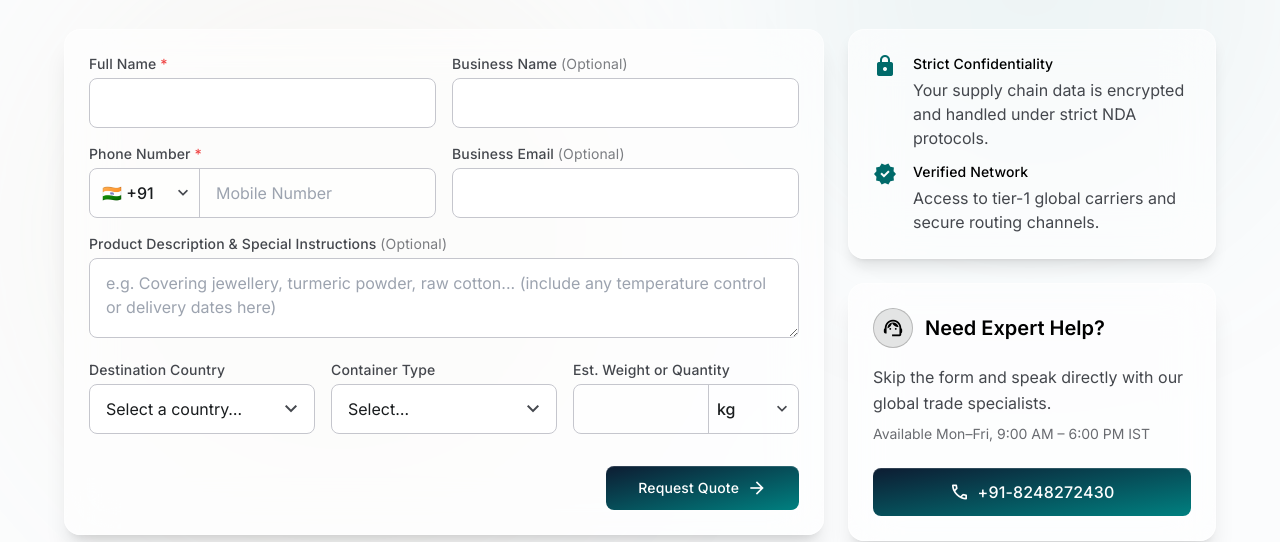
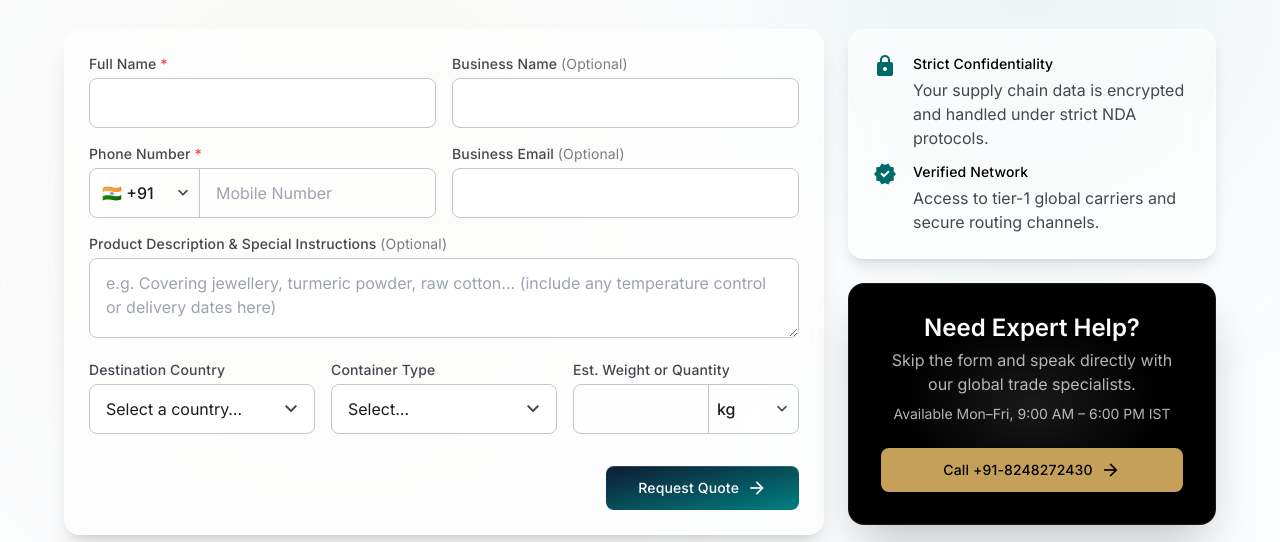
Before and after one commit to Sureshb11/pulseglobaltrade, a website built with Vite: page quote.html in a window 1280 px wide. Shown: the part 259-801 px from the top of the page. Built offline with nearby package versions, Linux system fonts and the light colour scheme.

Commit message:
fix: restore sidebar layout and style Need Expert Help box

```diff
--- a/quote.html
+++ b/quote.html
@@ -347,8 +347,7 @@
 
           <!-- Sidebar -->
           <aside class="lg:col-span-4 flex flex-col gap-6">
-
-            <!-- Trust -->
+            <!-- Trust Features -->
             <section class="card p-6 bg-white/60 backdrop-blur-xl border border-white/50 shadow-lg hover:shadow-xl transition-shadow duration-300">
               <h2 class="sr-only">Why work with us</h2>
               <div class="flex items-start gap-4 mb-stack-md">
@@ -372,25 +371,21 @@
             </section>
 
             <!-- Direct contact -->
-            <section class="card p-5 sm:p-6 md:p-6 bg-white/60 backdrop-blur-xl border border-white/50 shadow-xl transition-all duration-500 hover:shadow-2xl hover:bg-white/70">
-              <div class="flex items-center gap-3 mb-4">
-                <div class="w-10 h-10 rounded-full bg-primary/10 flex items-center justify-center border border-primary/20">
-                  <span class="material-symbols-outlined text-primary text-[22px]" aria-hidden="true">support_agent</span>
-                </div>
-                <h2 class="font-title-lg text-title-lg text-primary">
-                  Need Expert Help?
-                </h2>
+            <section class="card p-6 md:p-8 bg-primary text-center flex flex-col items-center gap-4 relative overflow-hidden shadow-2xl border border-white/10">
+              <div class="absolute inset-0 opacity-10 bg-[radial-gradient(ellipse_at_center,_var(--tw-gradient-stops))] from-white via-transparent to-transparent"></div>
+
+              <div class="relative z-10 flex flex-col items-center">
+                <h2 class="font-title-lg text-white md:text-[24px] mb-2 font-semibold">Need Expert Help?</h2>
+                <p class="font-body-md text-white/70 mb-6">
+                  Skip the form and speak directly with our global trade specialists.<br/>
+                  <span class="block mt-2 text-sm">Available Mon–Fri, 9:00 AM – 6:00 PM IST</span>
+                </p>
+
+                <a class="inline-flex items-center justify-center gap-2 bg-gold hover:bg-gold/90 text-primary font-label-md text-label-md px-6 py-3 rounded transition-colors w-full" href="tel:+918248272430">
+                  Call +91-8248272430
+                  <span class="material-symbols-outlined text-[20px]" aria-hidden="true">arrow_forward</span>
+                </a>
               </div>
-
-              <p class="font-body-md text-body-md text-on-surface-variant mb-6 leading-relaxed">
-                Skip the form and speak directly with our global trade specialists.<br/>
-                <span class="block mt-2 text-sm opacity-80">Available Mon–Fri, 9:00 AM – 6:00 PM IST</span>
-              </p>
-
-              <a class="btn-primary w-full text-base" href="tel:+918248272430">
-                <span class="material-symbols-outlined text-[20px]" aria-hidden="true">call</span>
-                +91-8248272430
-              </a>
             </section>
           </aside>
         </div>
```
